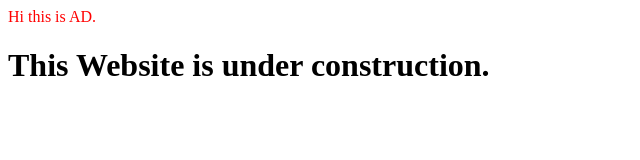
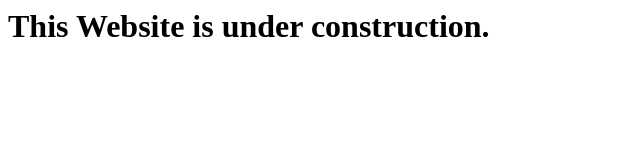
Before and after one commit to kushpatel1997/AD1306.github.io, a plain HTML site: page index.html in a window 1280 px wide. Shown: the whole page, without its empty margins (0-640 px from the left). Drawn offline with Linux system fonts and the light colour scheme.

Commit message:
Update index.html

```diff
--- a/index.html
+++ b/index.html
@@ -1,2 +1,2 @@
-<font color="red">Hi this is AD.</font>
-<font style="underline"><h1>This Website is under construction.</h1></font>
+
+<font decoration="underline"><h1>This Website is under construction.</h1></font>
```
